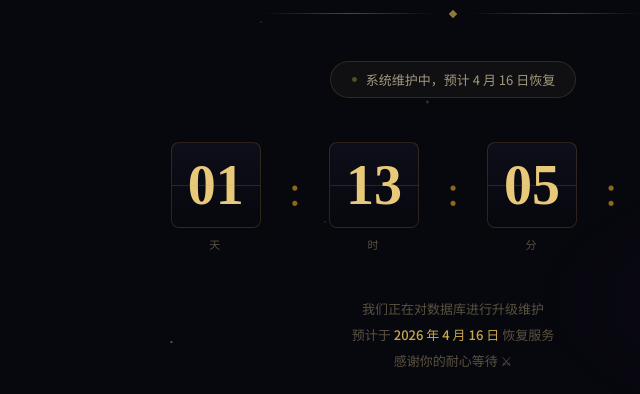
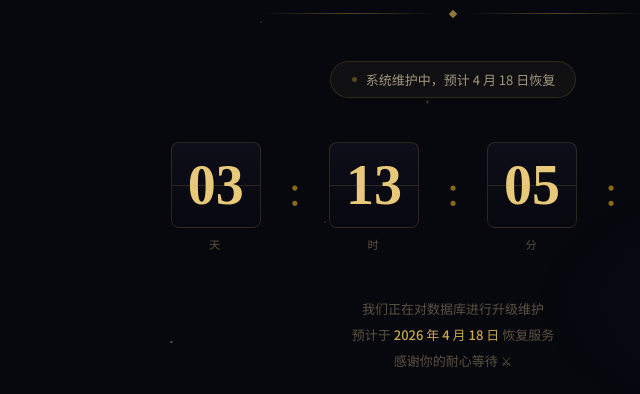
Before and after one commit to dxawdc/hok-skins-data, a website: page maintenance.html in a window 1280 px wide. Shown: the part 338-732 px from the top of the page, 187-827 px from the left. Drawn offline with Linux system fonts and the light colour scheme.

Commit message:
Update maintenance date to April 18

```diff
--- a/maintenance.html
+++ b/maintenance.html
@@ -312,7 +312,7 @@ html, body {
 
   <div class="status-badge">
     <div class="status-dot"></div>
-    <span id="status-text">系统维护中，预计 4 月 16 日恢复</span>
+    <span id="status-text">系统维护中，预计 4 月 18 日恢复</span>
   </div>
 
   <div class="countdown-wrap" id="countdown-wrap">
@@ -339,7 +339,7 @@ html, body {
 
   <p class="desc">
     我们正在对数据库进行升级维护<br>
-    预计于 <b>2026 年 4 月 16 日</b> 恢复服务<br>
+    预计于 <b>2026 年 4 月 18 日</b> 恢复服务<br>
     感谢你的耐心等待 ⚔
   </p>
 </div>
@@ -347,8 +347,8 @@ html, body {
 <div class="footer-text">© 王者荣耀皮肤数据库</div>
 
 <script>
-// 目标时间：2026-04-16 00:00:00 (本地时间)
-const TARGET = new Date('2026-04-16T00:00:00');
+// 目标时间：2026-04-18 00:00:00 (本地时间)
+const TARGET = new Date('2026-04-18T00:00:00');
 
 function pad(n) { return String(n).padStart(2, '0'); }
 
```
